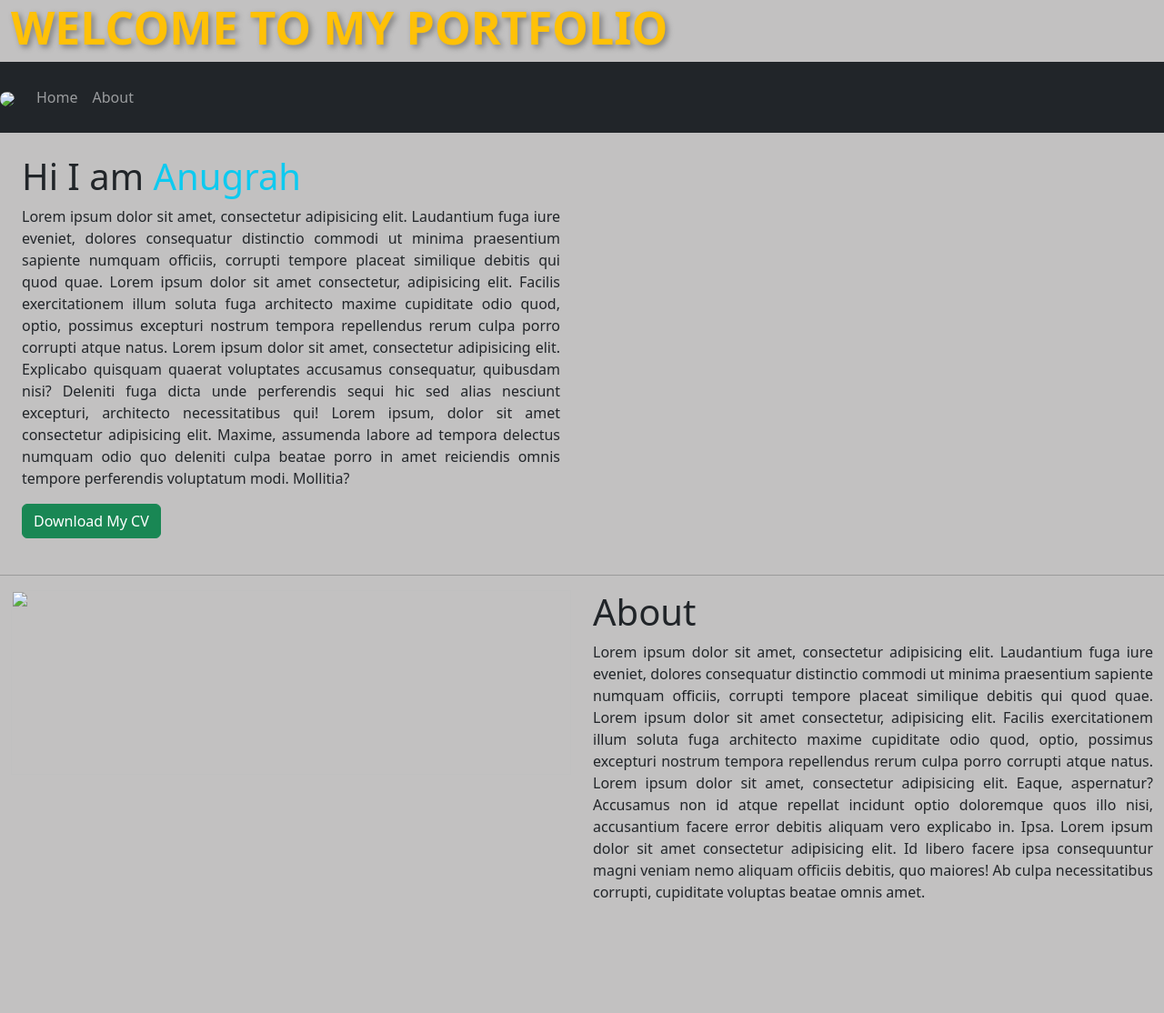
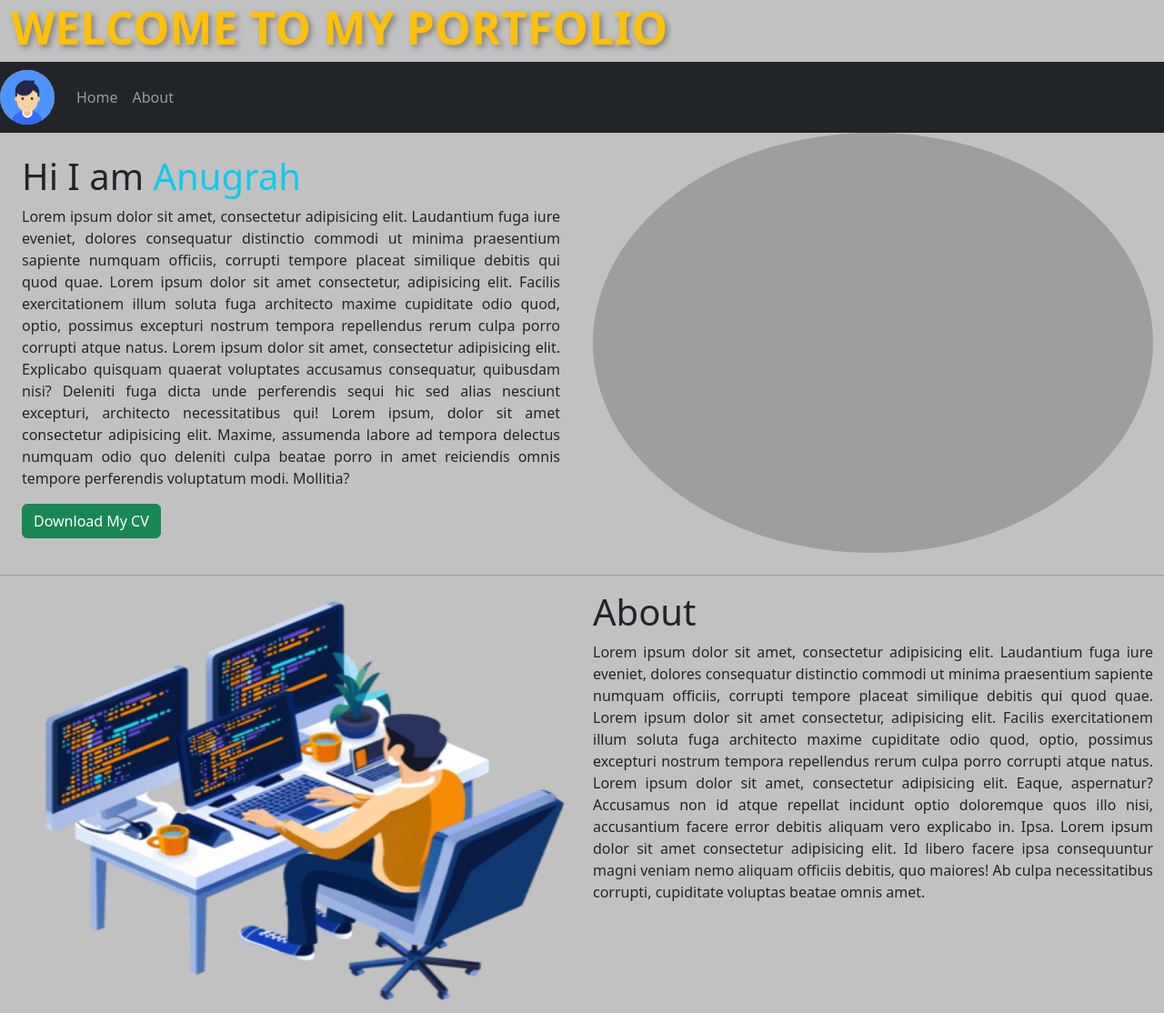
Before and after one commit to anuttananugrah/PortFolio_Demo, a plain HTML site: page index.html in a window 1280 px wide. Shown: the whole page at 91% size. Before the commit the page ends 1009 px from the top, so only its background shows below. Drawn offline with nearby package versions, Linux system fonts and the light colour scheme; the site is published under a folder, as on GitHub Pages, so addresses that start at the root find nothing.

Commit message:
all image edited

```diff
--- a/index.html
+++ b/index.html
@@ -28,7 +28,7 @@
     </div>
     <nav class="navbar navbar-expand-sm bg-dark navbar-dark sticky-top" id="navbar">
         <a href="" class="navbar-brand">
-            <img src="/images/profile.png" height="60px" class=" rounded-circle ">
+            <img src="./images/profile.png" height="60px" class=" rounded-circle ">
         </a>
         <ul class="navbar-nav">
             <li class="nav-item"> <a href="#home" class="nav-link">Home</a></li>
@@ -54,7 +54,7 @@
                 <a href="" class="btn btn-success"> Download My CV</a>
             </div>
             <div class="col-lg-6 col-sm-12">
-                <img src="/images/profile_img.jpg" class="w-100 img-fluid rounded-circle" alt="">
+                <img src="./images/profile_img.jpg" class="w-100 img-fluid rounded-circle" alt="">
             </div>
         </div>
     </section>
@@ -62,7 +62,7 @@
     <section class="container-fluid">
         <div class="row">
             <div class="col-lg-6 col-sm-12">
-                <img src="/images/about_img1.png" class="w-100 h-75 img-fluid" alt="">
+                <img src="./images/about_img1.png" class="w-100 h-75 img-fluid" alt="">
             </div>
             <div class="col-lg-6 col-sm-12">
                 <h1 id="about" >About</h1>
```
